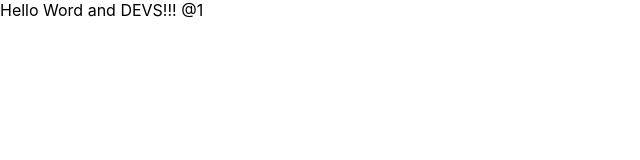
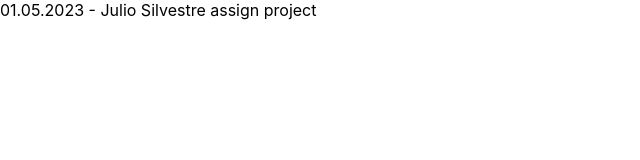
Before and after one commit to GoDevBrazil/rpg-table-fe, a React (Create React App) app: page / in a window 1280 px wide. Shown: the top 160 px of the page, without its empty margins (0-640 px from the left). Built offline with nearby package versions, Linux system fonts and the light colour scheme.

Commit message:
feat(RPG009): first commit

```diff
--- a/src/App.tsx
+++ b/src/App.tsx
@@ -1,7 +1,7 @@
 function App() {
   return (
     <div>
-     Hello Word and DEVS!!! @1
+    01.05.2023 - Julio Silvestre assign project
     </div>
   );
 }
```
